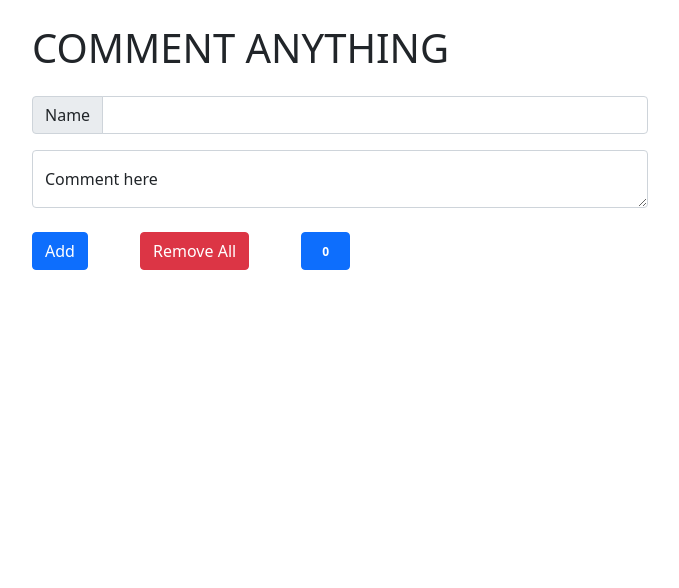
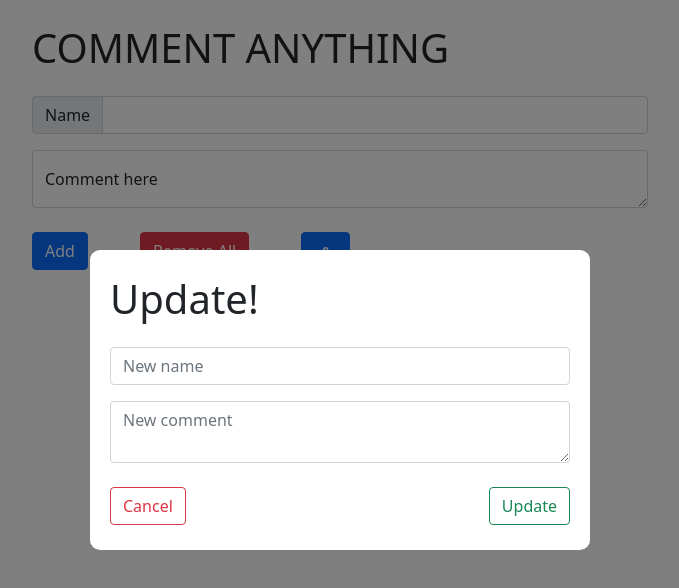
Before and after one commit to romulomelendez/starting_with_vue, a website: page index.html in a window 1280 px wide. Shown: the whole page, without its empty margins (300-979 px from the left). Drawn offline with nearby package versions, Linux system fonts and the light colour scheme.

Commit message:
modal update button is in the right posittion

```diff
--- a/index.html
+++ b/index.html
@@ -102,7 +102,7 @@
                 <div id="buttonContainer">
 
                     <button type="button" class="btn btn-outline-danger me-5">Cancel</button>
-                    <button type="button" class="btn btn-outline-success ms-5 me-5" v-on:click="updateComment(index)">Update</button>
+                    <button type="button" class="btn btn-outline-success ms-5" v-on:click="updateComment(index)">Update</button>
 
                 </div>
 
@@ -174,7 +174,7 @@
 
                 updateComment(id) {
 
-                 console.log('trying to implement a modal to update the comments')
+                    console.log('trying to implement a modal to update the comments')
 
                 },
 
--- a/modal.css
+++ b/modal.css
@@ -9,7 +9,7 @@ div#modalContainer {
     width: 100%;
     height: 100%;
     background-color: rgba(0, 0, 0, .5);
-    display: none;
+
 
 }
 
@@ -27,3 +27,10 @@ div#modal {
 }
 
 div#modal > input { margin: 10px; }
+
+div#buttonContainer {
+
+    display: flex;
+    justify-content: space-between;
+
+}
```
